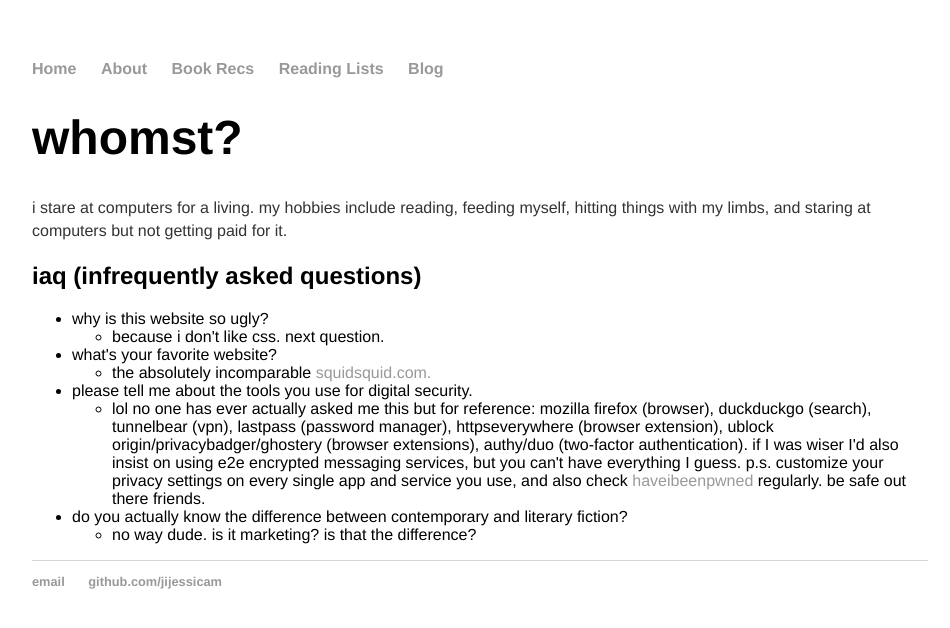
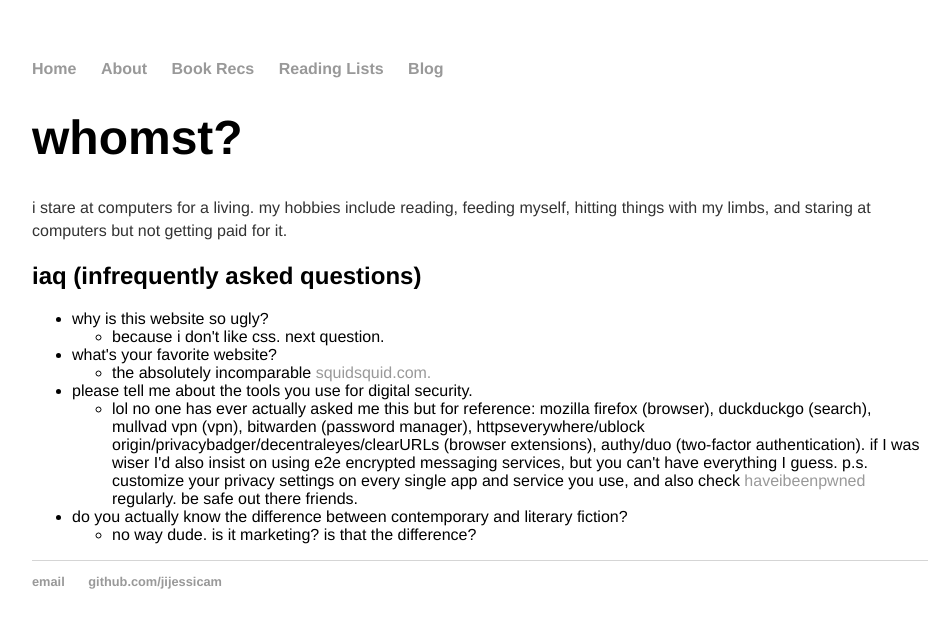
Before and after one commit to jijessicam/jijessicam.github.io, a Jekyll site: the page built from about/index.html, in a window 1280 px wide. Shown: the top 628 px of the page, without its empty margins (160-1110 px from the left). Built offline with Jekyll 4.4.1, drawn with Linux system fonts in a browser that asks for light colours.

Commit message:
Update index.html

```diff
--- a/about/index.html
+++ b/about/index.html
@@ -20,7 +20,7 @@ title: whomst?
 	  <li>please tell me about the tools you use for digital security.</li>
 		<ul>
 			<li>
-				lol no one has ever actually asked me this but for reference: mozilla firefox (browser), duckduckgo (search), tunnelbear (vpn), lastpass (password manager), httpseverywhere (browser extension), ublock origin/privacybadger/ghostery (browser extensions), authy/duo (two-factor authentication). if I was wiser I'd also insist on using e2e encrypted messaging services, but you can't have everything I guess. p.s. customize your privacy settings on every single app and service you use, and also check <a href="https://haveibeenpwned.com/">haveibeenpwned</a> regularly. be safe out there friends.
+				lol no one has ever actually asked me this but for reference: mozilla firefox (browser), duckduckgo (search), mullvad vpn (vpn), bitwarden (password manager), httpseverywhere/ublock origin/privacybadger/decentraleyes/clearURLs (browser extensions), authy/duo (two-factor authentication). if I was wiser I'd also insist on using e2e encrypted messaging services, but you can't have everything I guess. p.s. customize your privacy settings on every single app and service you use, and also check <a href="https://haveibeenpwned.com/">haveibeenpwned</a> regularly. be safe out there friends.
 			</li>
 		</ul>
 	  <li>do you actually know the difference between contemporary and literary fiction?</li>
```
